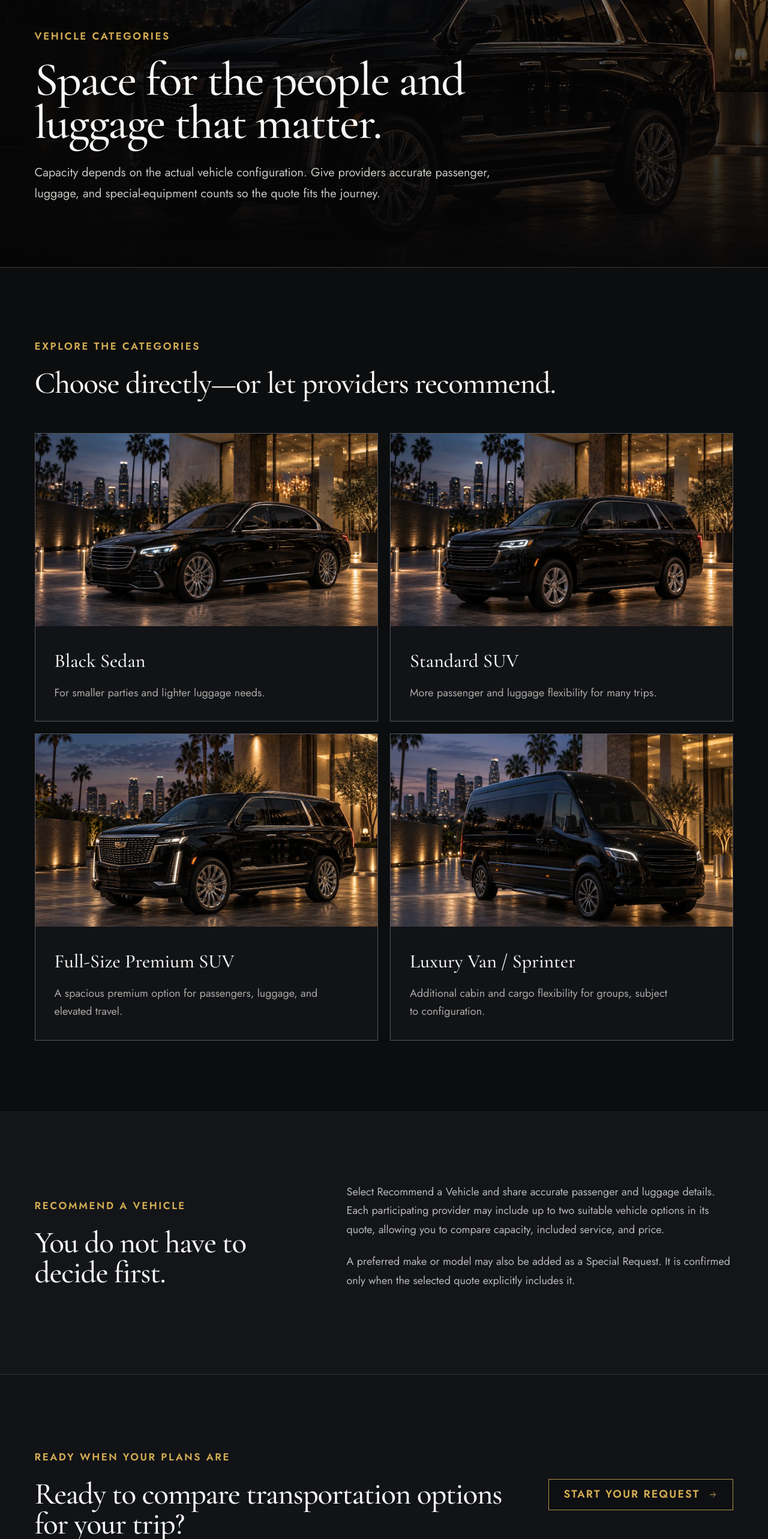
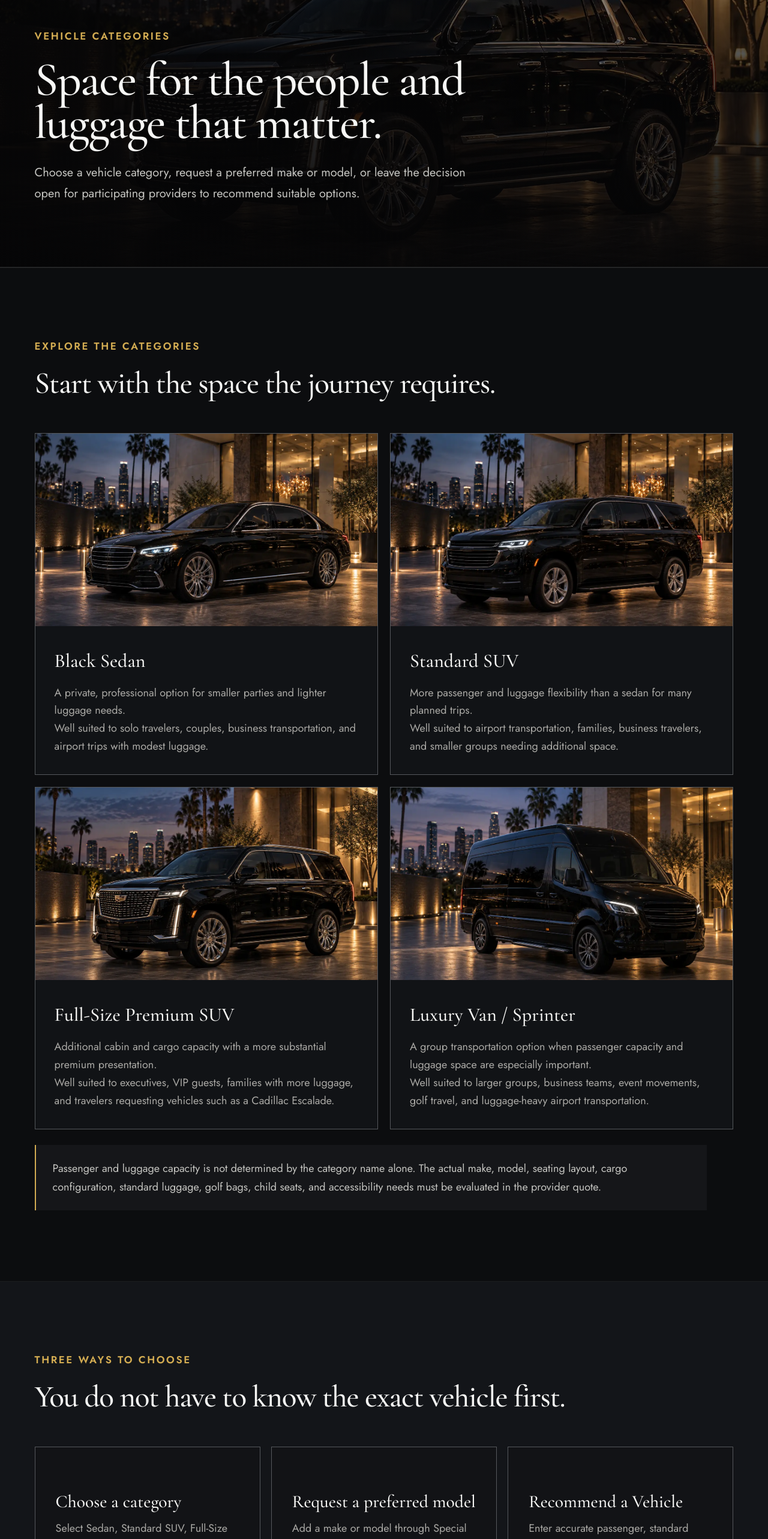
Before and after one commit to Jacob0693/regiarides, a Next.js app: page /vehicles in a window 1280 px wide. Shown: the part 234-2800 px from the top of the page at 60% size. Built offline with nearby package versions, Linux system fonts and the light colour scheme.

Commit message:
Complete Vehicles page and recommendation guidance

```diff
--- a/src/app/vehicles/page.tsx
+++ b/src/app/vehicles/page.tsx
@@ -1,19 +1,150 @@
 import type { Metadata } from "next";
 import Image from "next/image";
-import { FinalCta, InteriorHero, InteriorLayout } from "../components/SiteShell";
+import { CheckIcon, FinalCta, InteriorHero, InteriorLayout } from "../components/SiteShell";
 
-export const metadata: Metadata = { title: "Vehicle Categories", description: "Choose a vehicle category, request a preferred model, or ask providers to recommend suitable options for your passengers and luggage.", alternates: { canonical: "/vehicles" } };
+export const metadata: Metadata = {
+  title: "Vehicle Categories",
+  description: "Compare Regia Rides vehicle categories, request a preferred model, or ask providers to recommend suitable options for your passengers and luggage.",
+  alternates: { canonical: "/vehicles" },
+};
 
 const vehicles = [
-  ["Black Sedan", "For smaller parties and lighter luggage needs.", "/images/regia-black-sedan.webp", "Black executive sedan"],
-  ["Standard SUV", "More passenger and luggage flexibility for many trips.", "/images/regia-standard-suv.webp", "Black standard SUV"],
-  ["Full-Size Premium SUV", "A spacious premium option for passengers, luggage, and elevated travel.", "/images/regia-premium-suv.webp", "Black full-size premium SUV"],
-  ["Luxury Van / Sprinter", "Additional cabin and cargo flexibility for groups, subject to configuration.", "/images/regia-luxury-van.webp", "Black luxury passenger van"],
+  {
+    title: "Black Sedan",
+    copy: "A private, professional option for smaller parties and lighter luggage needs.",
+    use: "Well suited to solo travelers, couples, business transportation, and airport trips with modest luggage.",
+    image: "/images/regia-black-sedan.webp",
+    alt: "Black executive sedan",
+  },
+  {
+    title: "Standard SUV",
+    copy: "More passenger and luggage flexibility than a sedan for many planned trips.",
+    use: "Well suited to airport transportation, families, business travelers, and smaller groups needing additional space.",
+    image: "/images/regia-standard-suv.webp",
+    alt: "Black standard SUV",
+  },
+  {
+    title: "Full-Size Premium SUV",
+    copy: "Additional cabin and cargo capacity with a more substantial premium presentation.",
+    use: "Well suited to executives, VIP guests, families with more luggage, and travelers requesting vehicles such as a Cadillac Escalade.",
+    image: "/images/regia-premium-suv.webp",
+    alt: "Black full-size premium SUV",
+  },
+  {
+    title: "Luxury Van / Sprinter",
+    copy: "A group transportation option when passenger capacity and luggage space are especially important.",
+    use: "Well suited to larger groups, business teams, event movements, golf travel, and luggage-heavy airport transportation.",
+    image: "/images/regia-luxury-van.webp",
+    alt: "Black luxury passenger van",
+  },
 ] as const;
 
-export default function VehiclesPage(){return <InteriorLayout>
-  <InteriorHero eyebrow="VEHICLE CATEGORIES" title="Space for the people and luggage that matter." copy="Capacity depends on the actual vehicle configuration. Give providers accurate passenger, luggage, and special-equipment counts so the quote fits the journey." image="/images/regia-premium-suv.webp" />
-  <section className="interior-section"><div className="interior-section-heading"><p className="eyebrow">EXPLORE THE CATEGORIES</p><h2>Choose directly—or let providers recommend.</h2></div><div className="vehicle-page-grid">{vehicles.map(([title,copy,image,alt])=><article key={title}><div><Image src={image} alt={alt} fill sizes="(max-width:760px) 100vw, 50vw" /></div><section><h3>{title}</h3><p>{copy}</p></section></article>)}</div></section>
-  <section className="interior-section recommendation-section"><div><p className="eyebrow">RECOMMEND A VEHICLE</p><h2>You do not have to decide first.</h2></div><div><p>Select Recommend a Vehicle and share accurate passenger and luggage details. Each participating provider may include up to two suitable vehicle options in its quote, allowing you to compare capacity, included service, and price.</p><p>A preferred make or model may also be added as a Special Request. It is confirmed only when the selected quote explicitly includes it.</p></div></section>
-  <FinalCta />
- </InteriorLayout>}
+export default function VehiclesPage() {
+  return (
+    <InteriorLayout>
+      <InteriorHero
+        eyebrow="VEHICLE CATEGORIES"
+        title="Space for the people and luggage that matter."
+        copy="Choose a vehicle category, request a preferred make or model, or leave the decision open for participating providers to recommend suitable options."
+        image="/images/regia-premium-suv.webp"
+        imageAlt="Black full-size premium SUV"
+      />
+
+      <section className="interior-section">
+        <div className="interior-section-heading">
+          <p className="eyebrow">EXPLORE THE CATEGORIES</p>
+          <h2>Start with the space the journey requires.</h2>
+        </div>
+        <div className="vehicle-page-grid">
+          {vehicles.map((vehicle) => (
+            <article key={vehicle.title}>
+              <div><Image src={vehicle.image} alt={vehicle.alt} fill sizes="(max-width:760px) 100vw, 50vw" /></div>
+              <section>
+                <h3>{vehicle.title}</h3>
+                <p>{vehicle.copy}</p>
+                <p>{vehicle.use}</p>
+              </section>
+            </article>
+          ))}
+        </div>
+        <p className="interior-note">Passenger and luggage capacity is not determined by the category name alone. The actual make, model, seating layout, cargo configuration, standard luggage, golf bags, child seats, and accessibility needs must be evaluated in the provider quote.</p>
+      </section>
+
+      <section className="interior-section">
+        <div className="interior-section-heading">
+          <p className="eyebrow">THREE WAYS TO CHOOSE</p>
+          <h2>You do not have to know the exact vehicle first.</h2>
+        </div>
+        <div className="comparison-grid">
+          <article>
+            <h3>Choose a category</h3>
+            <p>Select Sedan, Standard SUV, Full-Size SUV, or Sprinter Van when you already know the general capacity and presentation that fit the trip.</p>
+          </article>
+          <article>
+            <h3>Request a preferred model</h3>
+            <p>Add a make or model through Special Request. With Black Ride, it is a preference until the selected provider explicitly confirms and prices it.</p>
+          </article>
+          <article>
+            <h3>Recommend a Vehicle</h3>
+            <p>Enter accurate passenger, standard luggage, golf bag, child-seat, and special-equipment details. Each provider may propose up to two suitable available options.</p>
+          </article>
+        </div>
+      </section>
+
+      <section className="interior-section recommendation-section">
+        <div>
+          <p className="eyebrow">RECOMMEND A VEHICLE</p>
+          <h2>Let the trip details guide the recommendation.</h2>
+        </div>
+        <div>
+          <p>Recommend a Vehicle is useful when luggage, golf bags, child seats, mobility equipment, or the number of passengers makes the correct category uncertain.</p>
+          <p>Providers review the information independently. One provider may recommend a different vehicle from another, which allows you to compare capacity, actual make and model, included services, and price before selecting.</p>
+          <p>A recommendation is not a generic automatic match. The suitable options must be identified in the provider quote.</p>
+        </div>
+      </section>
+
+      <section className="interior-section">
+        <div className="interior-section-heading">
+          <p className="eyebrow">VEHICLES BY RIDE EXPERIENCE</p>
+          <h2>The same trip can call for a different level of vehicle certainty.</h2>
+        </div>
+        <div className="detail-columns">
+          <article>
+            <h3>Black Ride</h3>
+            <ul>
+              <li><CheckIcon /> Choose the vehicle category that fits the trip</li>
+              <li><CheckIcon /> Add a preferred make or model as a Special Request</li>
+              <li><CheckIcon /> Compare the actual vehicles offered by participating providers</li>
+              <li><CheckIcon /> Treat the make or model as confirmed only when included in the selected quote</li>
+            </ul>
+          </article>
+          <article>
+            <h3>Signature Chauffeur</h3>
+            <ul>
+              <li><CheckIcon /> Cadillac Escalade is the recommended Signature SUV preference</li>
+              <li><CheckIcon /> Luxury Sedan may be selected and the provider identifies the offered make, model, and year</li>
+              <li><CheckIcon /> An eligible specific premium vehicle may be designated</li>
+              <li><CheckIcon /> A substitute or alternative requires clear presentation and customer approval</li>
+            </ul>
+          </article>
+        </div>
+      </section>
+
+      <section className="interior-section split-feature-section">
+        <div>
+          <p className="eyebrow">DETAILS THAT MATTER</p>
+          <h2>Give providers a complete capacity picture.</h2>
+        </div>
+        <div className="check-list">
+          <span><CheckIcon /> Total passenger count, including children</span>
+          <span><CheckIcon /> Standard checked and carry-on luggage</span>
+          <span><CheckIcon /> Golf bags, strollers, mobility equipment, or oversized items</span>
+          <span><CheckIcon /> Child-seat type and quantity</span>
+          <span><CheckIcon /> Comfort, presentation, and exact-vehicle priorities</span>
+        </div>
+      </section>
+
+      <FinalCta title="Choose a category—or ask providers to recommend the right fit." />
+    </InteriorLayout>
+  );
+}
```
